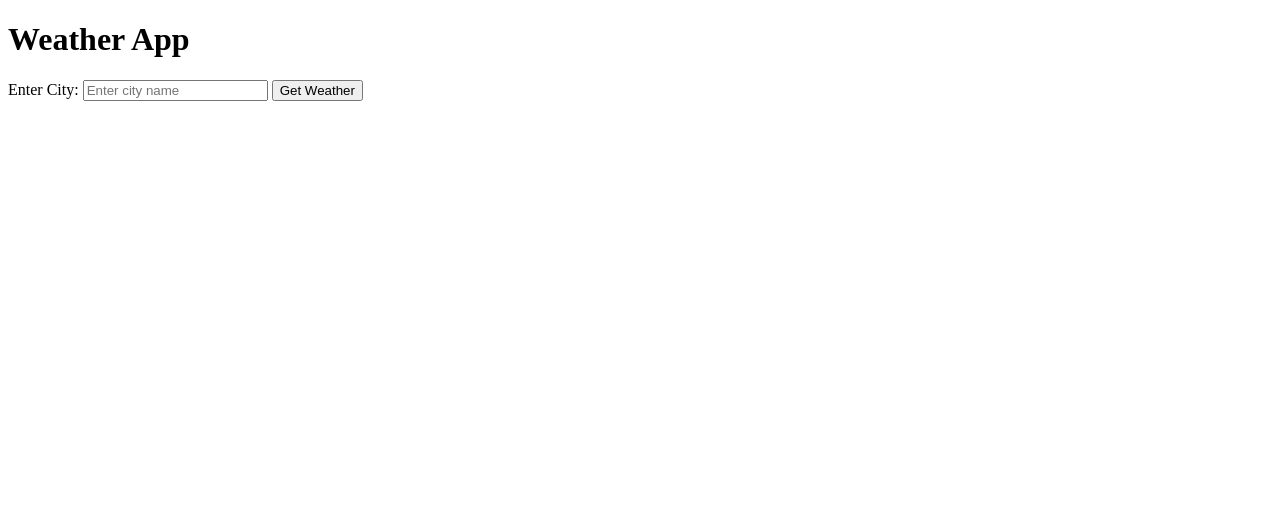
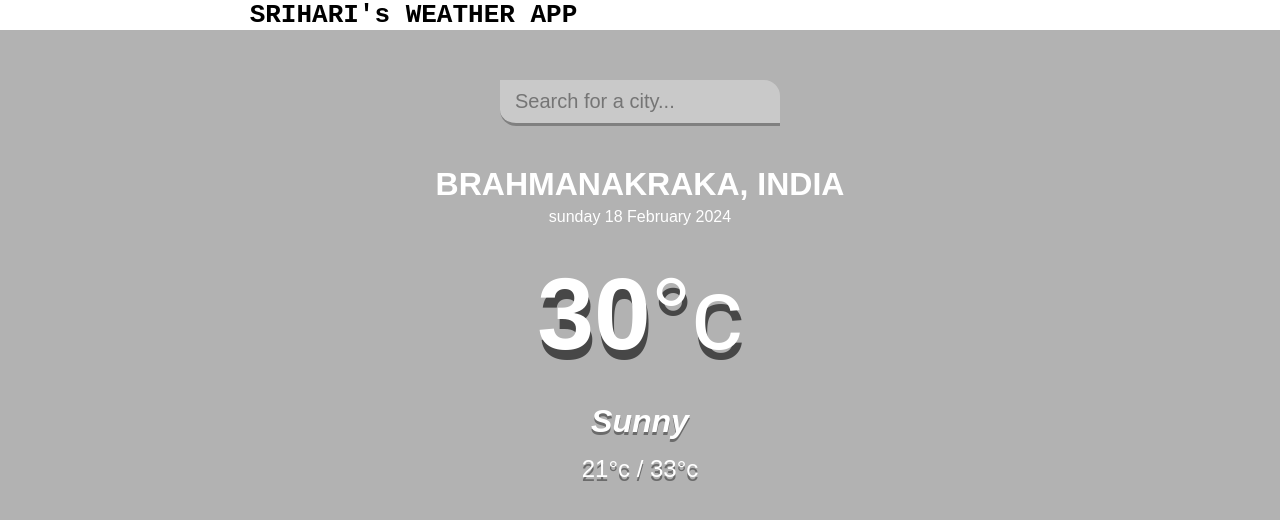
Before and after one commit to SRIHARIARUMURU/Bharath-inter, a plain HTML site: page weather.html in a window 1280 px wide. Drawn offline with Linux system fonts and the light colour scheme.

Commit message:
Update weather.html

```diff
--- a/weather.html
+++ b/weather.html
@@ -2,48 +2,28 @@
 <html lang="en">
 <head>
   <meta charset="UTF-8">
+  <meta name="viewport" content="width=device-width, initial-scale=1.0">
   <title>Weather App</title>
-  <link rel="stylesheet" href="weather.js">
+  <link rel="stylesheet" href="weather.css" />
 </head>
 <body>
-  <div class="container">
-    <h1>Weather App</h1>
-    <div class="weather-info">
-      <label for="city">Enter City:</label>
-      <input type="text" id="city" placeholder="Enter city name">
-      <button onclick="getWeather()">Get Weather</button>
-      <div id="weather-data"></div>
-    </div>
+  <pre><h1>                SRIHARI's WEATHER APP </h1></pre>
+  <div class="app-wrap">
+    <header>
+      <input type="text" autocomplete="off" class="search-box" placeholder="Search for a city..." />
+    </header>
+    <main>
+      <section class="location">
+        <div class="city"><b>BRAHMANAKRAKA, INDIA</b></div>
+        <div class="date">sunday 18 February 2024</div>
+      </section>
+      <div class="current">
+        <div class="temp">30<span>°c</span></div>
+        <div class="weather">Sunny</div>
+        <div class="hi-low">21°c / 33°c</div>
+      </div>
+    </main>
   </div>
-
   <script src="weather.js"></script>
 </body>
-<script>function getWeather() {
-    const apiKey = 'YOUR_API_KEY'; // Replace with your API key
-    const city = document.getElementById('city').value;
-    const apiUrl = `https://api.openweathermap.org/data/2.5/weather?q=${city}&appid=${apiKey}&units=metric`;
-
-    fetch(apiUrl)
-      .then(response => {
-        if (!response.ok) {
-          throw new Error('Network response was not ok');
-        }
-        return response.json();
-      })
-      .then(data => {
-        const weatherData = `
-          <h2>${data.name}, ${data.sys.country}</h2>
-          <p>Temperature: ${data.main.temp}°C</p>
-          <p>Description: ${data.weather[0].description}</p>
-          <p>Humidity: ${data.main.humidity}%</p>
-          <p>Wind Speed: ${data.wind.speed} m/s</p>
-        `;
-        document.getElementById('weather-data').innerHTML = weatherData;
-      })
-      .catch(error => {
-        console.error('There was a problem fetching the weather data:', error);
-        document.getElementById('weather-data').innerHTML = 'Error fetching weather data. Please try again.';
-      });
-  }
-  </script>
 </html>
```
